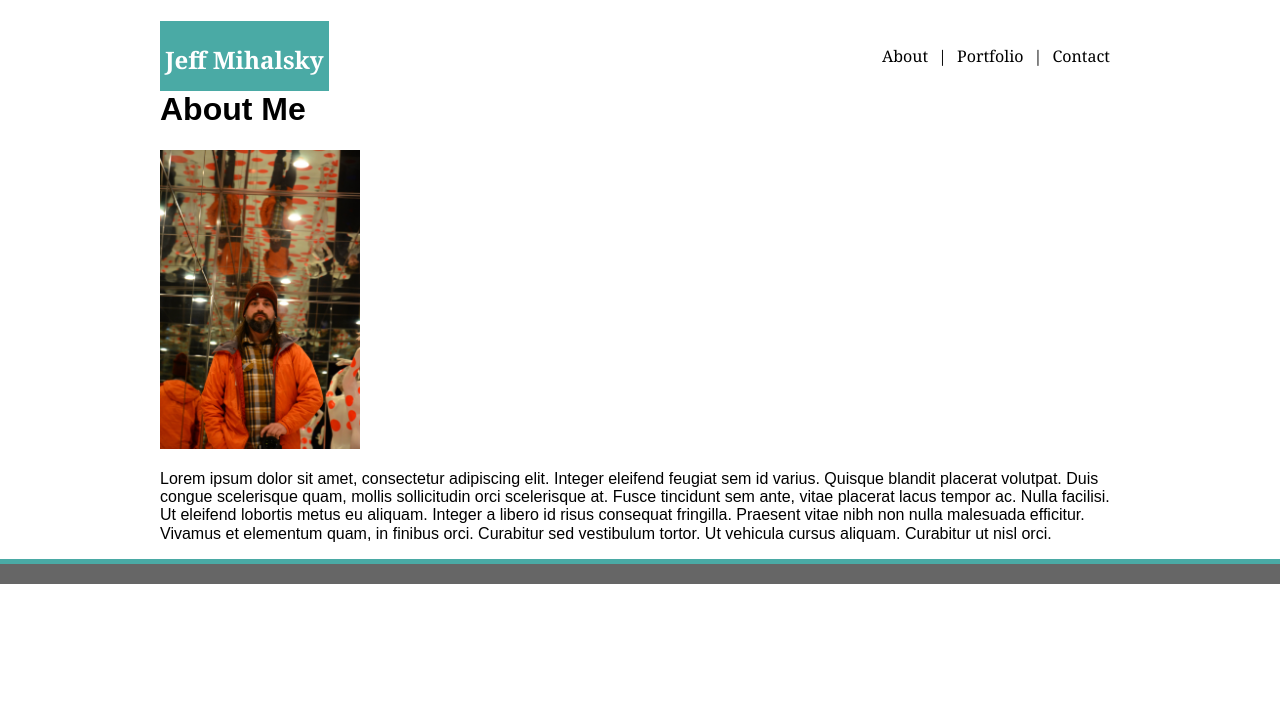
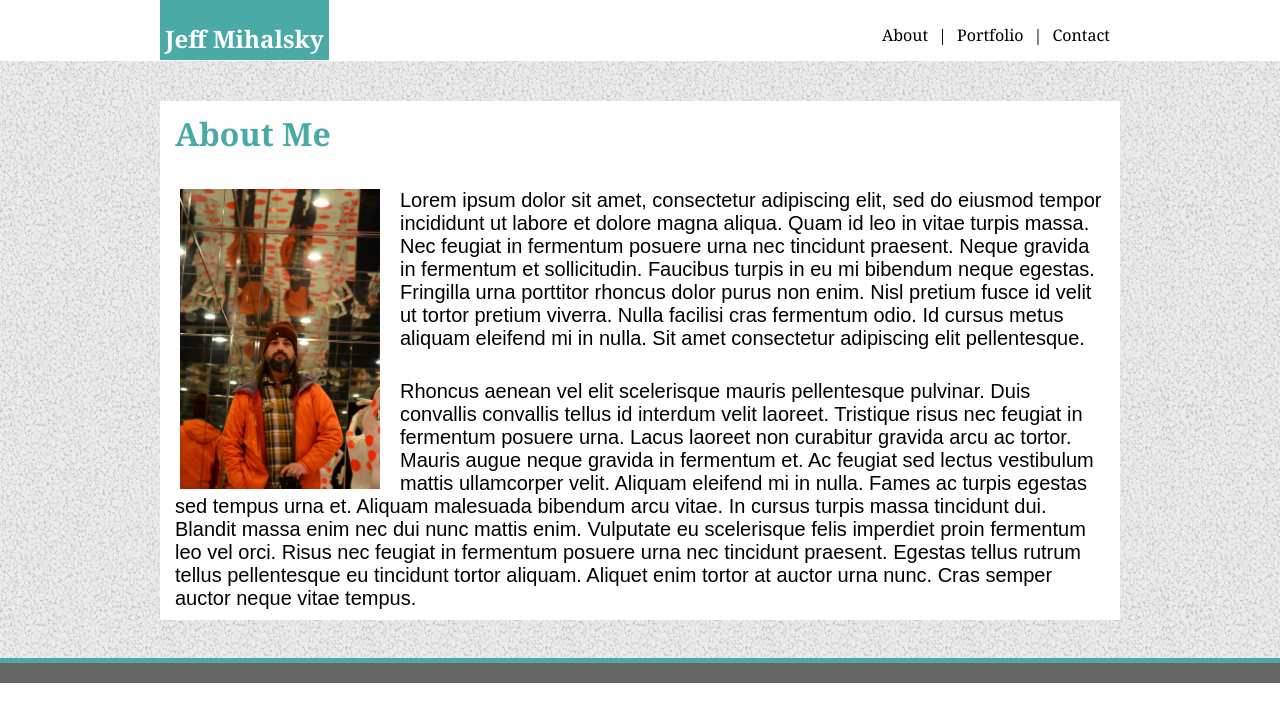
Before and after one commit to jmihalsky/homework01, a plain HTML site: page index.html in a window 1280 px wide. Drawn offline with Linux system fonts and the light colour scheme.

Commit message:
8-17-2018 commit

```diff
--- a/css/style.css
+++ b/css/style.css
@@ -1,27 +1,47 @@
+.body{
+    clear:both;
+    background: url('../images/gravel.png');
+    position: relative;
+
+}
+
 .wrapper{
     width:960px;
-    /* background-color: #ffffff; */
     margin: auto;
 
 }
 
 header{
     font-family: Georgia, 'Times New Roman', Times, serif;
+    height: 61px;
+    border-bottom: 3px #cccccc;
+}
+
+.head{
     width: 960px;
-    border-bottom-color: #cccccc;
-    border-bottom-width: 2px;
+    margin: auto;
 }
 
 .content{
     background-color: #ffffff;
     font-family: Arial, Helvetica, sans-serif;
+    width:960px;
+    margin: auto;
+    position: relative;
+
+}
+
+h1{
+    font-family: Georgia, 'Times New Roman', Times, serif;
+    color: #4aaaa5;
+    padding: 15px;
 }
 
 #name{
     background-color: #4aaaa5;
     color: #ffffff;
     text-align: center;
-    height: 60px;
+    height: 50px;
     padding: 5px;
     margin-right: 50%;
     float: left;
@@ -29,7 +49,7 @@ header{
 
 #menu{
     float: right;
-    height: 60px;
+    height: 50px;
     padding: 5px;
     position: relative;
     list-style: none;
@@ -43,6 +63,14 @@ a{
 
 #profilepic{
     width: 200px;
+    padding: 0px 20px 0px 20px;
+    float: left;
+}
+
+#p1{
+    width: auto;
+    font-size: 15pt;
+    padding: 0px 10px 10px 15px;
 }
 
 footer{
--- a/index.html
+++ b/index.html
@@ -10,8 +10,8 @@
 
 </head>
 <body>
-    <div class="wrapper">
         <header>
+                <div class="head">
                 <div id="name"><h2>Jeff Mihalsky</h2></div>
                 <div id="menu">
                     <ul>
@@ -22,18 +22,18 @@
                         <li id="menu"><a href="index.html">About</a></li>
                     </ul>
                 </div>
-        <!-- <div id="menu">Contact</div> -->
-        <!-- <div id="menu">|</div> -->
-        <!-- <div id="menu">Portfolio</div> -->
-        <!-- <div id="menu">|</div> -->
-        <!-- <div id="menu">About</div> -->
             </header>
-    <div class="content">
+
+    <section class="body">
+        <br>
+        <section class="content">
             <h1>About Me</h1>
-    <div><img id="profilepic" src="images/DSC_8421.jpg">
-    <p>Lorem ipsum dolor sit amet, consectetur adipiscing elit. Integer eleifend feugiat sem id varius. Quisque blandit placerat volutpat. Duis congue scelerisque quam, mollis sollicitudin orci scelerisque at. Fusce tincidunt sem ante, vitae placerat lacus tempor ac. Nulla facilisi. Ut eleifend lobortis metus eu aliquam. Integer a libero id risus consequat fringilla. Praesent vitae nibh non nulla malesuada efficitur. Vivamus et elementum quam, in finibus orci. Curabitur sed vestibulum tortor. Ut vehicula cursus aliquam. Curabitur ut nisl orci.</p></div>
-    </div>
-    </div>
+            <div ><img id="profilepic" src="images/DSC_8421.jpg"></div>
+            <p id="p1">Lorem ipsum dolor sit amet, consectetur adipiscing elit, sed do eiusmod tempor incididunt ut labore et dolore magna aliqua. Quam id leo in vitae turpis massa. Nec feugiat in fermentum posuere urna nec tincidunt praesent. Neque gravida in fermentum et sollicitudin. Faucibus turpis in eu mi bibendum neque egestas. Fringilla urna porttitor rhoncus dolor purus non enim. Nisl pretium fusce id velit ut tortor pretium viverra. Nulla facilisi cras fermentum odio. Id cursus metus aliquam eleifend mi in nulla. Sit amet consectetur adipiscing elit pellentesque.</p>
+            <p id="p1">Rhoncus aenean vel elit scelerisque mauris pellentesque pulvinar. Duis convallis convallis tellus id interdum velit laoreet. Tristique risus nec feugiat in fermentum posuere urna. Lacus laoreet non curabitur gravida arcu ac tortor. Mauris augue neque gravida in fermentum et. Ac feugiat sed lectus vestibulum mattis ullamcorper velit. Aliquam eleifend mi in nulla. Fames ac turpis egestas sed tempus urna et. Aliquam malesuada bibendum arcu vitae. In cursus turpis massa tincidunt dui. Blandit massa enim nec dui nunc mattis enim. Vulputate eu scelerisque felis imperdiet proin fermentum leo vel orci. Risus nec feugiat in fermentum posuere urna nec tincidunt praesent. Egestas tellus rutrum tellus pellentesque eu tincidunt tortor aliquam. Aliquet enim tortor at auctor urna nunc. Cras semper auctor neque vitae tempus.</p>
+        </section>
+        <br>
+    </section>
 
     <footer>
         <div id="green-footer"></div>
```
Also changed, not shown: images/gravel.png (added). Lines whose indentation alone changed are shown as unchanged.
